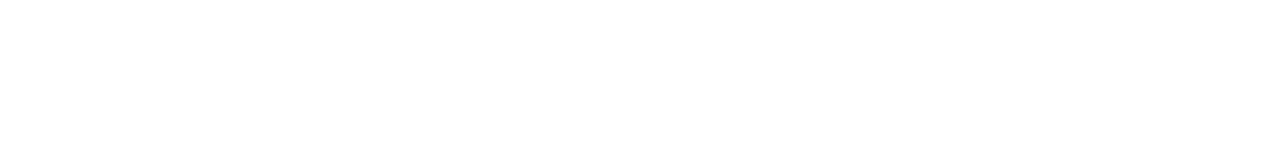
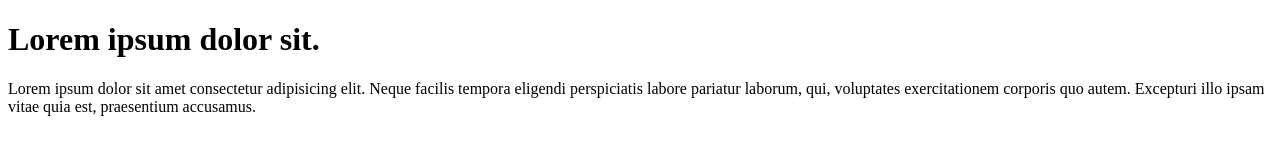
Before and after one commit to alebordesio/yoQueSe, a plain HTML site: page index.html in a window 1280 px wide. Drawn offline with Linux system fonts and the light colour scheme; files whose address does not match are found by name.

Commit message:
puse un h1

```diff
--- a/index.html
+++ b/index.html
@@ -7,8 +7,8 @@
     <title>Document</title>
 </head>
 <body>
-
-
+    <h1>Lorem ipsum dolor sit.</h1>
+    <p>Lorem ipsum dolor sit amet consectetur adipisicing elit. Neque facilis tempora eligendi perspiciatis labore pariatur laborum, qui, voluptates exercitationem corporis quo autem. Excepturi illo ipsam vitae quia est, praesentium accusamus.</p>
 
 
     <script src="script.js"></script>
```
